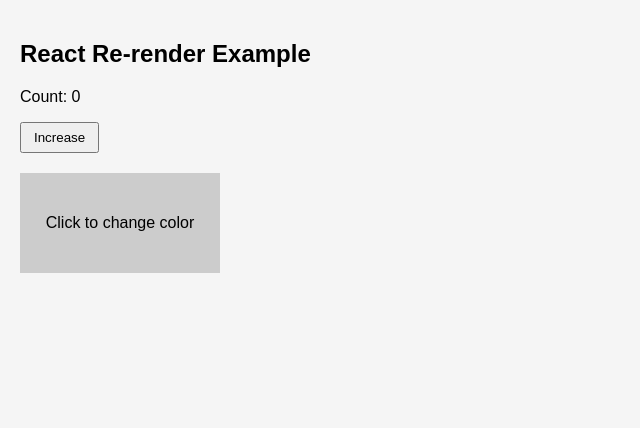
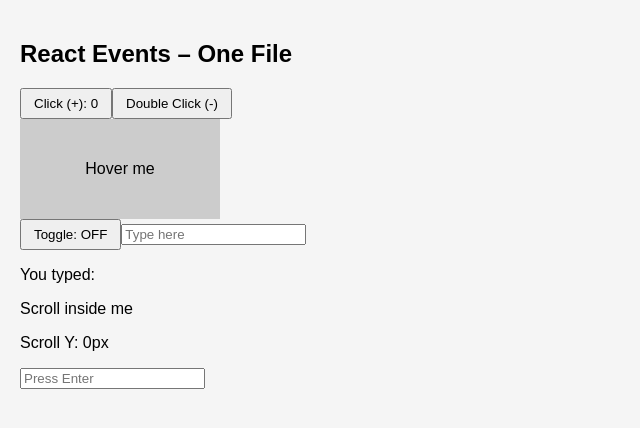
Before and after one commit to vasu-h10/practice_2, a React (Vite) app: page / in a window 1280 px wide. Shown: the top 428 px of the page, without its empty margins (0-640 px from the left). Built offline with nearby package versions, Linux system fonts and the light colour scheme.

Commit message:
Update App.jsx

```diff
--- a/src/App.jsx
+++ b/src/App.jsx
@@ -2,27 +2,67 @@
 
 export default function App() {
   const [count, setCount] = useState(0);
-  const [active, setActive] = useState(false);
+  const [hovered, setHovered] = useState(false);
+  const [enabled, setEnabled] = useState(false);
+  const [text, setText] = useState("");
+  const [scrollY, setScrollY] = useState(0);
 
-  console.log("App rendered");
+  console.log("🔄 App re-rendered");
 
   return (
     <div className="app">
-      <h2>React Re-render Example</h2>
+      <h2>React Events – One File</h2>
 
-      {/* State → re-render */}
-      <div className="card">
-        <p>Count: {count}</p>
-        <button onClick={() => setCount(count + 1)}>Increase</button>
+      {/* Click */}
+      <button onClick={() => setCount(count + 1)}>
+        Click (+): {count}
+      </button>
+
+      {/* Double click */}
+      <button onDoubleClick={() => setCount(count - 1)}>
+        Double Click (-)
+      </button>
+
+      {/* Hover */}
+      <div
+        className={hovered ? "box active" : "box"}
+        onMouseEnter={() => setHovered(true)}
+        onMouseLeave={() => setHovered(false)}
+      >
+        Hover me
       </div>
 
-      {/* State → className change */}
+      {/* Toggle */}
+      <button onClick={() => setEnabled(!enabled)}>
+        Toggle: {enabled ? "ON" : "OFF"}
+      </button>
+
+      {/* Input */}
+      <input
+        value={text}
+        onChange={(e) => setText(e.target.value)}
+        placeholder="Type here"
+      />
+      <p>You typed: {text}</p>
+
+      {/* Scroll */}
       <div
-        className={`box ${active ? "active" : ""}`}
-        onClick={() => setActive(!active)}
+        className="scrollBox"
+        onScroll={(e) => setScrollY(e.target.scrollTop)}
       >
-        Click to change color
+        <div className="scrollContent">Scroll inside me</div>
       </div>
+      <p>Scroll Y: {scrollY}px</p>
+
+      {/* Keyboard */}
+      <input
+        placeholder="Press Enter"
+        onKeyDown={(e) => {
+          if (e.key === "Enter") {
+            alert("Enter key pressed");
+          }
+        }}
+      />
     </div>
   );
 }
```
